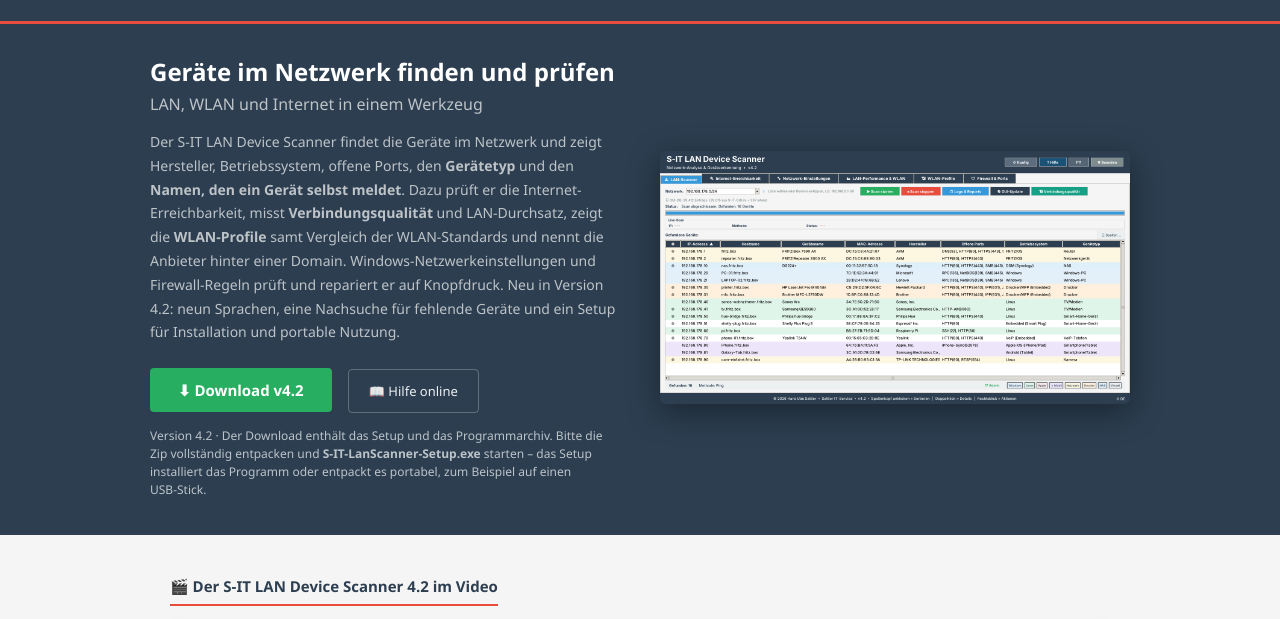
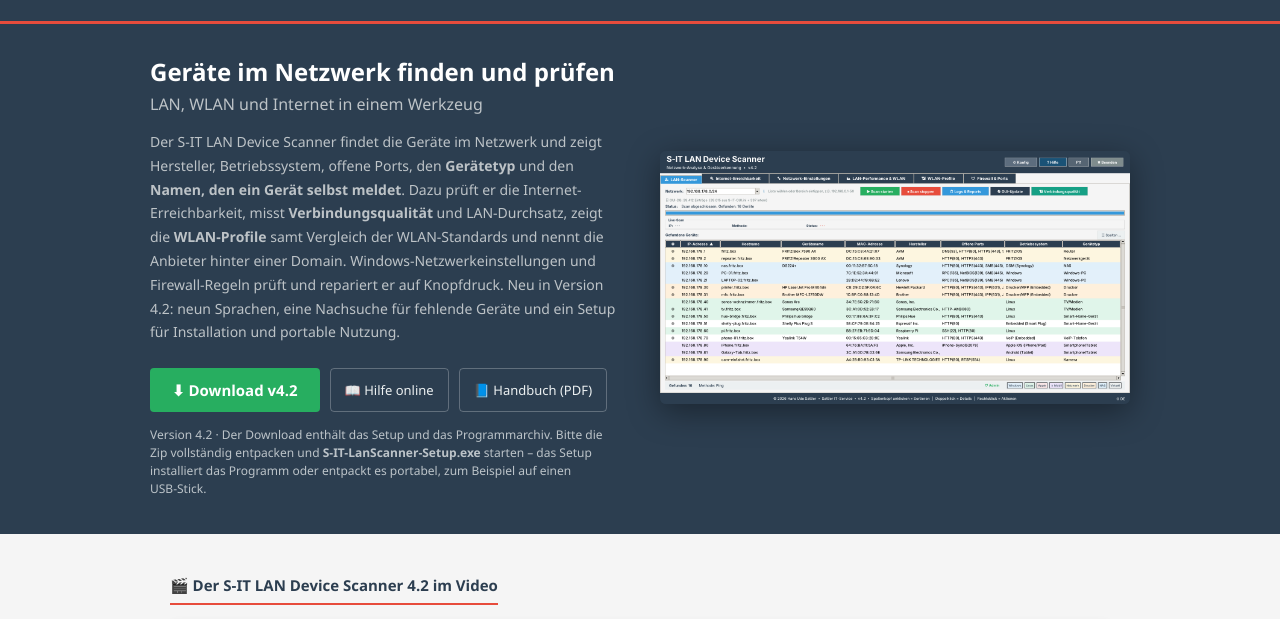
Before and after one commit to SattlerIT/sit-lanscanner, a plain HTML site: page index.html in a window 1280 px wide. Shown: the part 116-735 px from the top of the page. Drawn offline with Linux system fonts and the light colour scheme; grey boxes are pictures that could not be loaded.

Commit message:
Add files via upload

```diff
--- a/index.html
+++ b/index.html
@@ -68,6 +68,9 @@
       border-radius: 4px; text-decoration: none; transition: border-color .2s;
     }
     .btn-secondary:hover { border-color: rgba(255,255,255,.6); }
+    .btn-row { display: flex; flex-wrap: wrap; gap: 10px; align-items: center; }
+    .btn-row .btn-download { padding: 12px 22px; }
+    .btn-row .btn-secondary { padding: 12px 14px; }
     .btn-hint { display: block; margin-top: 14px; font-size: 12px; color: var(--light); opacity: .75; line-height: 1.5; }
     .hero-screenshot {
       border-radius: 6px; overflow: hidden; box-shadow: 0 8px 32px rgba(0,0,0,.4);
@@ -213,8 +216,11 @@
     <div>
       <h1>Geräte im Netzwerk finden und&nbsp;prüfen<span class="h1-sub">LAN, WLAN und Internet in einem Werkzeug</span></h1>
       <p>Der S-IT LAN Device Scanner findet die Geräte im Netzwerk und zeigt Hersteller, Betriebssystem, offene Ports, den <strong>Gerätetyp</strong> und den <strong>Namen, den ein Gerät selbst meldet</strong>. Dazu prüft er die Internet-Erreichbarkeit, misst <strong>Verbindungsqualität</strong> und LAN-Durchsatz, zeigt die <strong>WLAN-Profile</strong> samt Vergleich der WLAN-Standards und nennt die Anbieter hinter einer Domain. Windows-Netzwerkeinstellungen und Firewall-Regeln prüft und repariert er auf Knopfdruck. Neu in Version 4.2: neun Sprachen, eine Nachsuche für fehlende Geräte und ein Setup für Installation und portable Nutzung.</p>
-      <a href="https://github.com/SattlerIT/sit-lanscanner/releases/latest/download/sit-lsc-V4-2_latest.zip" class="btn-download">⬇ Download v4.2</a>
-      <a href="S-IT-LanScanner-Hilfe.html" target="_blank" class="btn-secondary" style="margin-left:12px;">📖 Hilfe online</a>
+      <div class="btn-row">
+        <a href="https://github.com/SattlerIT/sit-lanscanner/releases/latest/download/sit-lsc-V4-2_latest.zip" class="btn-download">⬇ Download v4.2</a>
+        <a href="S-IT-LanScanner-Hilfe.html" target="_blank" class="btn-secondary">📖 Hilfe online</a>
+        <a href="Manual/S-IT-LanScanner-Handbuch-v4.2.pdf" target="_blank" class="btn-secondary">📘 Handbuch (PDF)</a>
+      </div>
       <span class="btn-hint">Version 4.2 &middot; Der Download enthält das Setup und das Programmarchiv. Bitte die Zip vollständig entpacken und <strong style="white-space:nowrap">S-IT-LanScanner-Setup.exe</strong> starten &ndash; das Setup installiert das Programm oder entpackt es portabel, zum Beispiel auf einen USB&#8209;Stick.</span>
     </div>
     <div class="hero-screenshot">
@@ -361,7 +367,7 @@
 
   <!-- DOWNLOAD -->
   <div class="section-title">⬇ Download &amp; Dokumentation</div>
-  <p style="font-size:14px; margin-bottom:16px;">Die aktuelle Version steht im <a href="https://github.com/SattlerIT/sit-lanscanner/releases" style="color:var(--blue)">Release-Bereich auf GitHub</a>. Die Hilfe ist im Programm enthalten und lässt sich auch hier ohne Download lesen:</p>
+  <p style="font-size:14px; margin-bottom:16px;">Die aktuelle Version steht im <a href="https://github.com/SattlerIT/sit-lanscanner/releases" style="color:var(--blue)">Release-Bereich auf GitHub</a>. Das <strong>Handbuch</strong> erklärt auf 62 Seiten jeden Reiter, dazu Grundwissen zu Heimnetz, WLAN und Fehlersuche: <a href="Manual/S-IT-LanScanner-Handbuch-v4.2.pdf" target="_blank" style="color:var(--blue)">Deutsch (PDF)</a> &middot; <a href="Manual/S-IT-LanScanner-Manual-v4.2.pdf" target="_blank" style="color:var(--blue)">English (PDF)</a>. Die Hilfe ist im Programm enthalten und lässt sich auch hier ohne Download lesen:</p>
   <div class="help-langs">
     <a href="S-IT-LanScanner-Hilfe.html" target="_blank">🇩🇪 Deutsch</a>
     <a href="S-IT-LanScanner-Hilfe_en.html" target="_blank">🇬🇧 English</a>
```
Also changed, not shown: index_en.html (+9 -3 lines).
